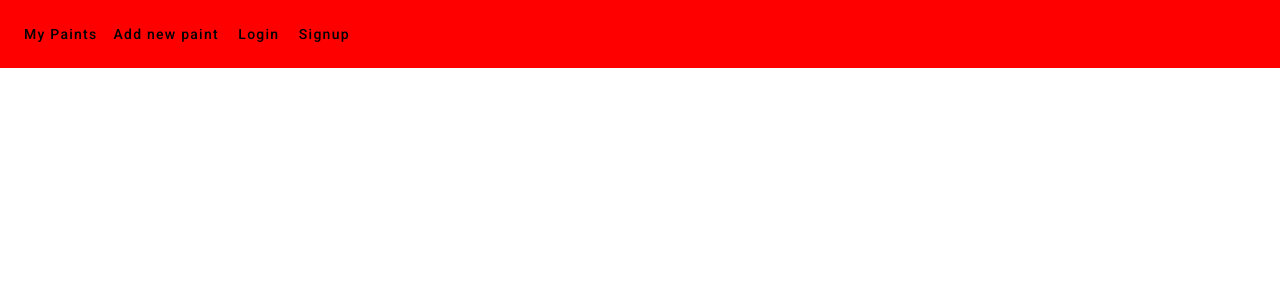
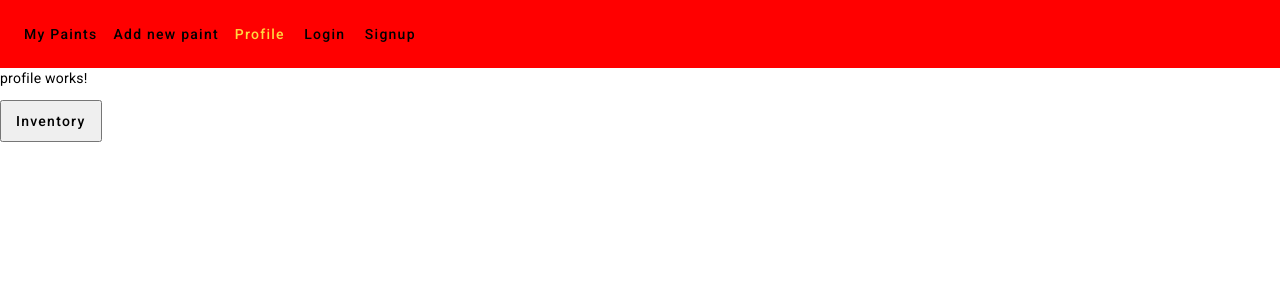
Before and after one commit to Nihler/PaintsCatalogue, an Angular app: page /user in a window 1280 px wide. Before the commit this address led to /. Shown: the top 300 px of the page. Built offline with nearby package versions, Linux system fonts and the light colour scheme.

Commit message:
fe user components

```diff
--- a/src/app/app-routing.module.ts
+++ b/src/app/app-routing.module.ts
@@ -2,6 +2,8 @@ import { NgModule } from '@angular/core';
 import { RouterModule, Routes } from '@angular/router';
 import { PaintsListComponent } from './paints/paints-list/paints-list.component';
 import { PaintsFormComponent } from './paints/paints-form/paints-form.component';
+import { ProfileComponent } from './user/profile/profile.component';
+import { InventoryComponent } from './user/inventory/inventory.component';
 
 const routes: Routes = [
   {
@@ -13,6 +15,8 @@ const routes: Routes = [
     path: 'auth',
     loadChildren: () => import('./auth/auth.module').then((m) => m.AuthModule),
   },
+  { path: 'user', component: ProfileComponent },
+  { path: 'user/inventory/:userId', component: InventoryComponent },
 ];
 
 @NgModule({
--- a/src/app/header/header.component.html
+++ b/src/app/header/header.component.html
@@ -6,6 +6,11 @@
     <li>
       <a mat-button routerLink="/addPaint" routerLinkActive="mat-accent">
         Add new paint
+      </a>
+    </li>
+    <li>
+      <a mat-button routerLink="/user" routerLinkActive="mat-accent">
+        Profile
       </a>
     </li>
     <li *ngIf="!isLoggedIn">
--- /dev/null
+++ b/src/app/user/inventory/inventory.component.html
@@ -0,0 +1 @@
+<p>inventory works!</p>
--- /dev/null
+++ b/src/app/user/profile/profile.component.html
@@ -0,0 +1,6 @@
+<p>profile works!</p>
+<button>
+  <a mat-button routerLink="/user/inventory/1" routerLinkActive="mat-accent"
+    >Inventory</a
+  >
+</button>
```
Also changed, not shown: src/app/app.module.ts (+8 -1 lines), src/app/user/inventory/inventory.component.ts (added, +10 -0 lines), src/app/user/profile/profile.component.ts (added, +10 -0 lines), src/app/user/inventory/inventory.component.css (added), src/app/user/profile/profile.component.css (added), 2 other files (tests, documents, lock files or other folders).
